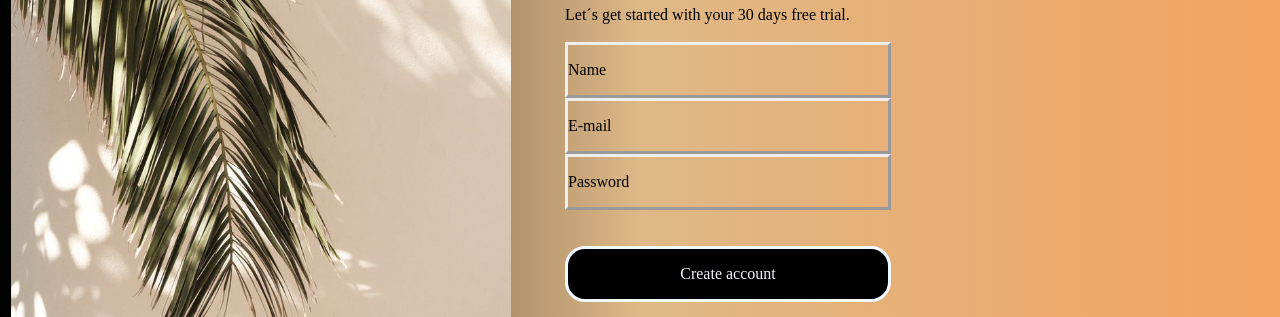
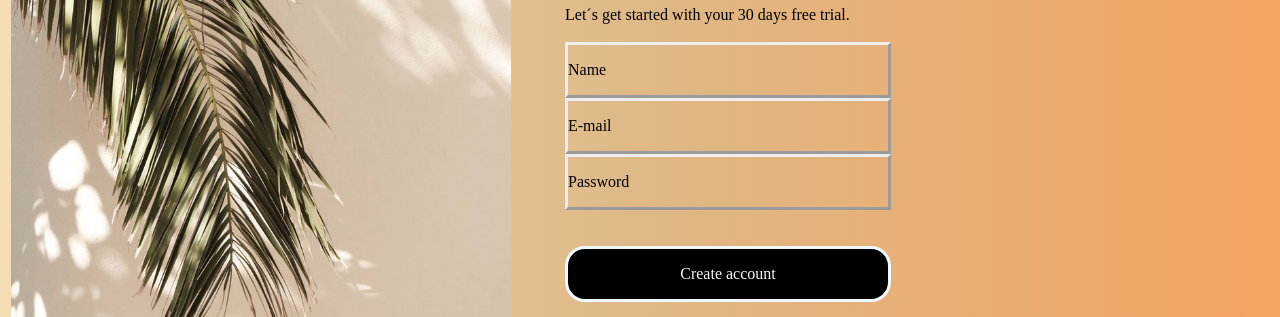
Before and after one commit to lucasanc20/lucasanc20.github.com, a plain HTML site: page paginalogin.html in a window 1280 px wide. Shown: the part 140-457 px from the top of the page. Drawn offline with Linux system fonts and the light colour scheme.

Commit message:
Update paginalogin.html

```diff
--- a/paginalogin.html
+++ b/paginalogin.html
@@ -7,7 +7,7 @@
 	<title>Document</title>
 	<style>
 		body{
-			background-image: linear-gradient(to right, black, BurlyWood, SandyBrown);
+			background-image: linear-gradient(to right, Wheat, BurlyWood, SandyBrown);
 		}
 		.corpo{
 			margin-left: 50px;
```
